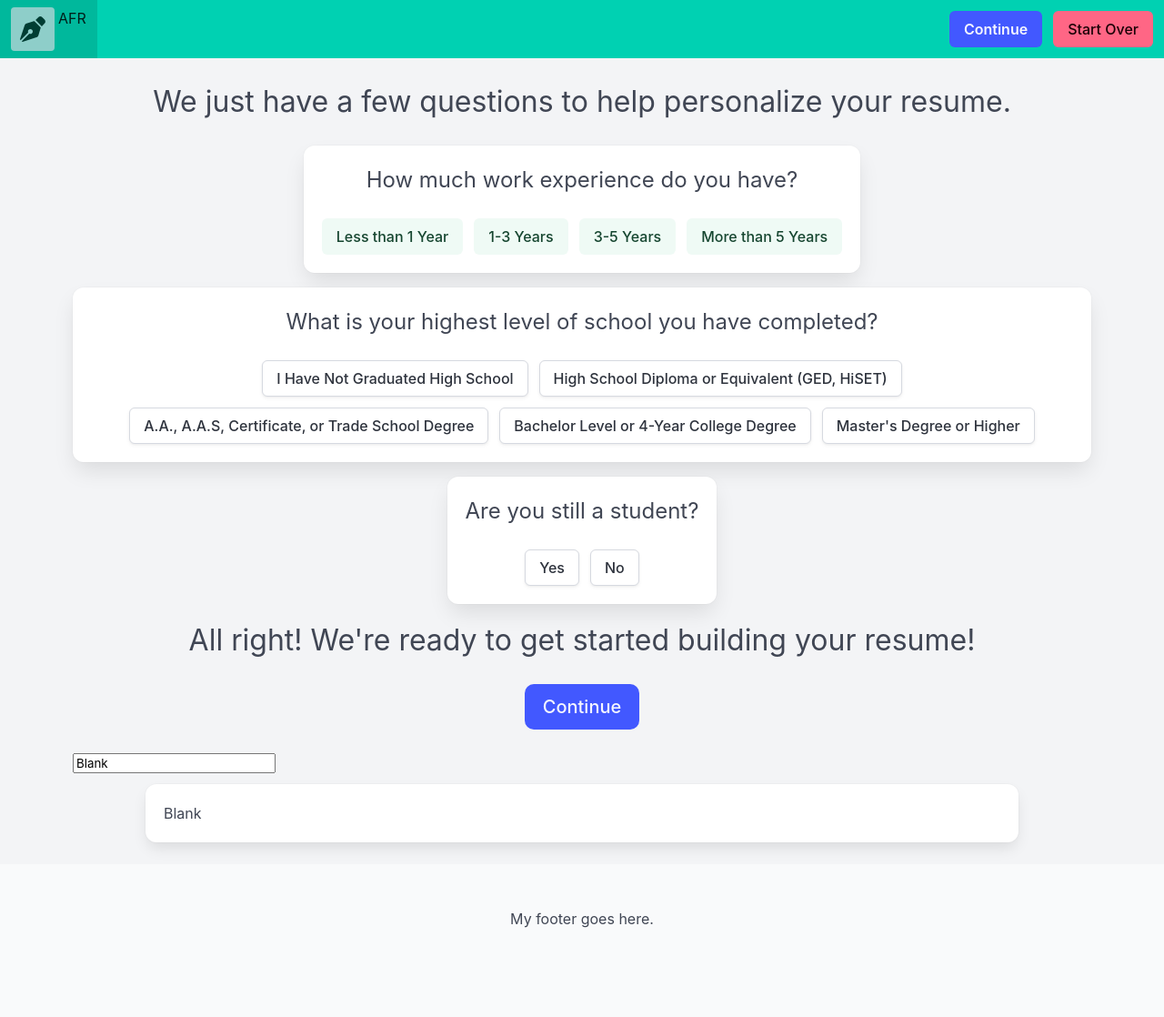
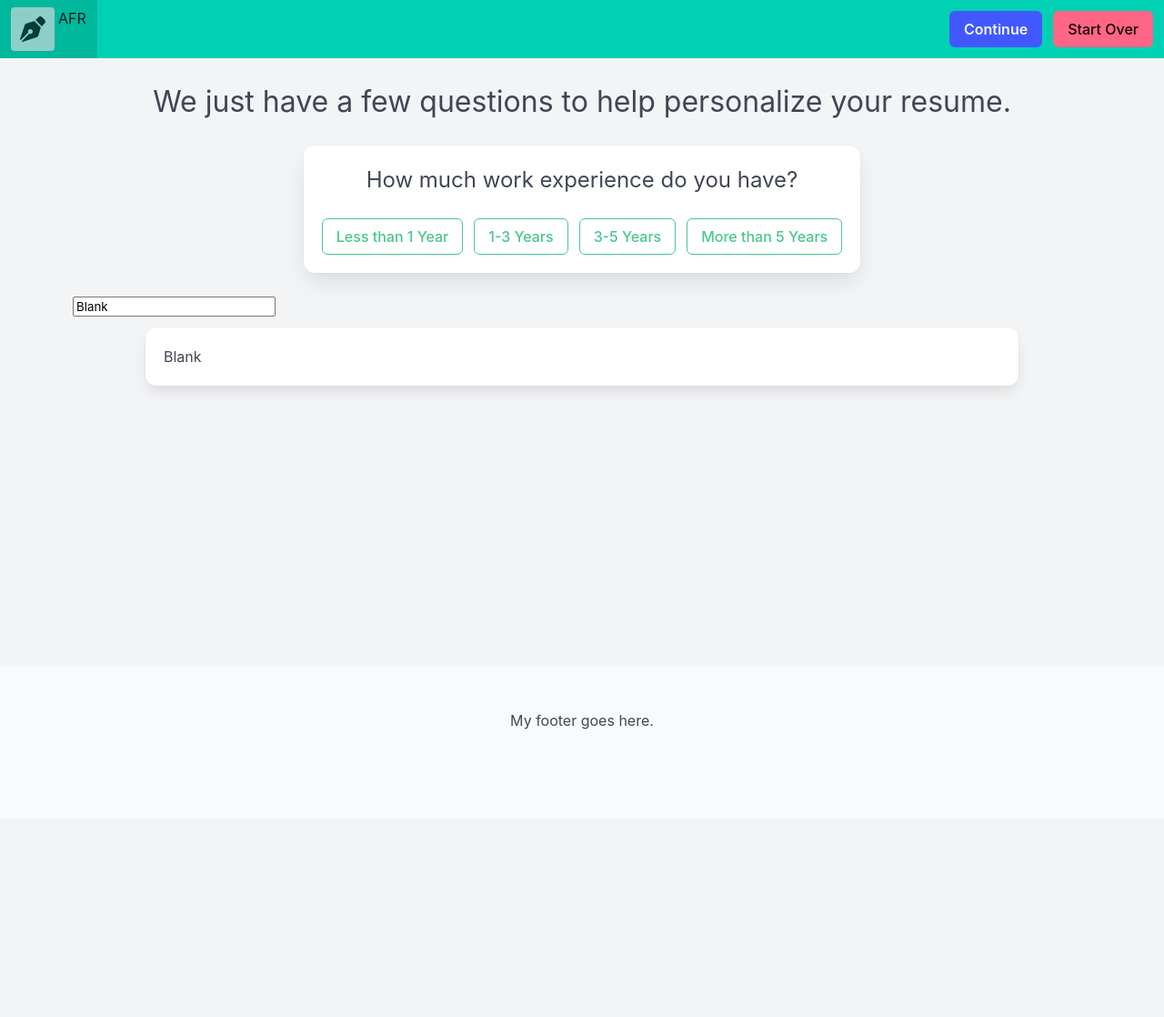
Before and after one commit to HeirOfNorton/alwaysfreeresume, a Jekyll site: the page built from pages/start.html, in a window 1280 px wide. Shown: the whole page at 91% size. Built offline with Jekyll 4.4.1, drawn with Linux system fonts in a browser that asks for light colours; after the commit the page ends 900 px from its top, so only the background shows below that.

Commit message:
Trying to hide the questions until options are chosen.

```diff
--- a/assets/style.css
+++ b/assets/style.css
@@ -7,3 +7,7 @@ html, body {
 .is-fit {
     width: fit-content;
 }
+
+[x-cloak] {
+    display: none !important;
+}
--- a/pages/start.html
+++ b/pages/start.html
@@ -4,69 +4,89 @@ permalink: /start/
 title: Let's get started!
 ---
 
-<section class="block is-size-4-desktop is-size-5-touch has-text-centered">
+<section
+    class="block is-size-4-desktop is-size-5-touch has-text-centered"
+    x-data="{
+        experience_level: $persist('').as('experience_level'),
+        school_level: $persist('').as('school_level'),
+        in_school: $persist('').as('in_school')
+    }"
+>
     <p class="block is-size-3-desktop is-size-4-touch">
         We just have a few questions to help personalize your resume.
     </p>
 
-    <div class="block box my-4 mx-auto is-fit" x-data="{ value: $persist('').as('experience_level') }" >
+    <div class="block box my-4 mx-auto is-fit">
         <p class="block">
             How much work experience do you have?
         </p>
         <div class="buttons is-centered">
-            <button class="button is-success" :class="value == '0' || 'is-light' " @click="value = '0'">
+            <button class="button is-success" :class="experience_level == '0' || 'is-light is-outlined' " @click="experience_level = '0'">
                 Less than 1 Year
             </button>
-            <button class="button is-success" :class="value == '1' || 'is-light' " @click="value = '1'">
+            <button class="button is-success" :class="experience_level == '1' || 'is-light is-outlined' " @click="experience_level = '1'">
                 1-3 Years
             </button>
-            <button class="button is-success" :class="value == '3' || 'is-light' " @click="value = '3'">
+            <button class="button is-success" :class="experience_level == '3' || 'is-light is-outlined' " @click="experience_level = '3'">
                 3-5 Years
             </button>
-            <button class="button is-success" :class="value == '5' || 'is-light' " @click="value = '5'">
+            <button class="button is-success" :class="experience_level == '5' || 'is-light is-outlined' " @click="experience_level = '5'">
                 More than 5 Years
             </button>
         </div>
     </div>
 
-    <div class="block box my-4 mx-auto is-fit">
+    <div
+        class="block box my-4 mx-auto is-fit"
+        x-show="experience_level != ''"
+        x-cloak x-transition
+    >
         <p class="block">
             What is your highest level of school you have completed?
         </p>
         <div class="buttons is-centered">
-            <button class="button">
+            <button class="button is-success" :class="school_level == 'n' || 'is-light is-outlined' " @click="school_level = 'n'">
                 I Have Not Graduated High School
             </button>
-            <button class="button">
+            <button class="button is-success" :class="school_level == 'h' || 'is-light is-outlined' " @click="school_level = 'h'">
                 High School Diploma or Equivalent (GED, HiSET)
             </button>
-            <button class="button">
+            <button class="button is-success" :class="school_level == 'a' || 'is-light is-outlined' " @click="school_level = 'a'">
                 A.A., A.A.S, Certificate, or Trade School Degree
             </button>
-            <button class="button">
+            <button class="button is-success" :class="school_level == 'b' || 'is-light is-outlined' " @click="school_level = 'b'">
                 Bachelor Level or 4-Year College Degree
             </button>
-            <button class="button">
+            <button class="button is-success" :class="school_level == 'm' || 'is-light is-outlined' " @click="school_level = 'm'">
                 Master's Degree or Higher
             </button>
         </div>
     </div>
 
-    <div class="block box my-4 mx-auto is-fit">
+    <div
+        class="block box my-4 mx-auto is-fit"
+        x-show="school_level != '' "
+        x-cloak x-transition
+    >
         <p class="block">
             Are you still a student?
         </p>
         <div class="buttons is-centered">
-            <button class="button">
+            <button class="button is-success" :class="in_school == 'y' || 'is-light is-outlined' " @click="in_school = 'y'">
                 Yes
             </button>
-            <button class="button">
+            <button class="button is-success" :class="in_school == 'n' || 'is-light is-outlined' " @click="in_school = 'n'">
                 No
             </button>
         </div>
     </div>
 
-    <p class="block is-size-3-desktop is-size-4-touch">
+    <div
+        class="block my-4 mx-auto is-fit"
+        x-show="in_school != '' "
+        x-cloak x-transition
+    >
+        <p class="block is-size-3">
             All right! We're ready to get started building your resume!
         </p>
         <div class="block buttons is-centered">
@@ -76,4 +96,5 @@ title: Let's get started!
                 </button>
             </a>
         </div>
+    </div>
 </section>
```
Lines whose indentation alone changed are shown as unchanged.
